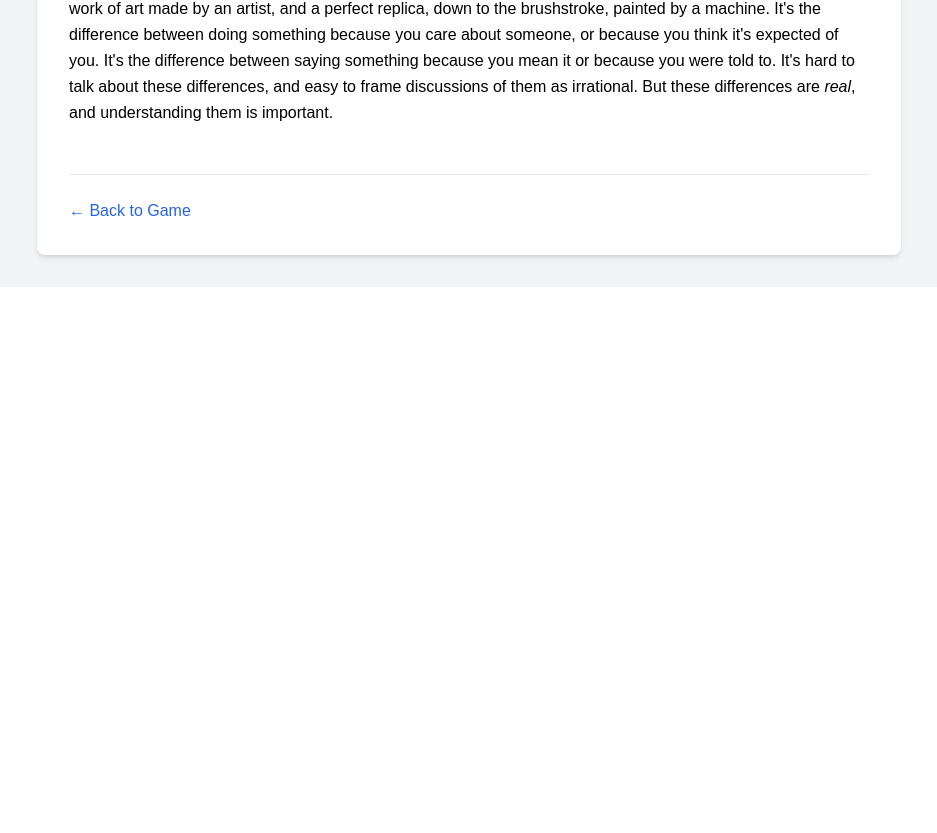
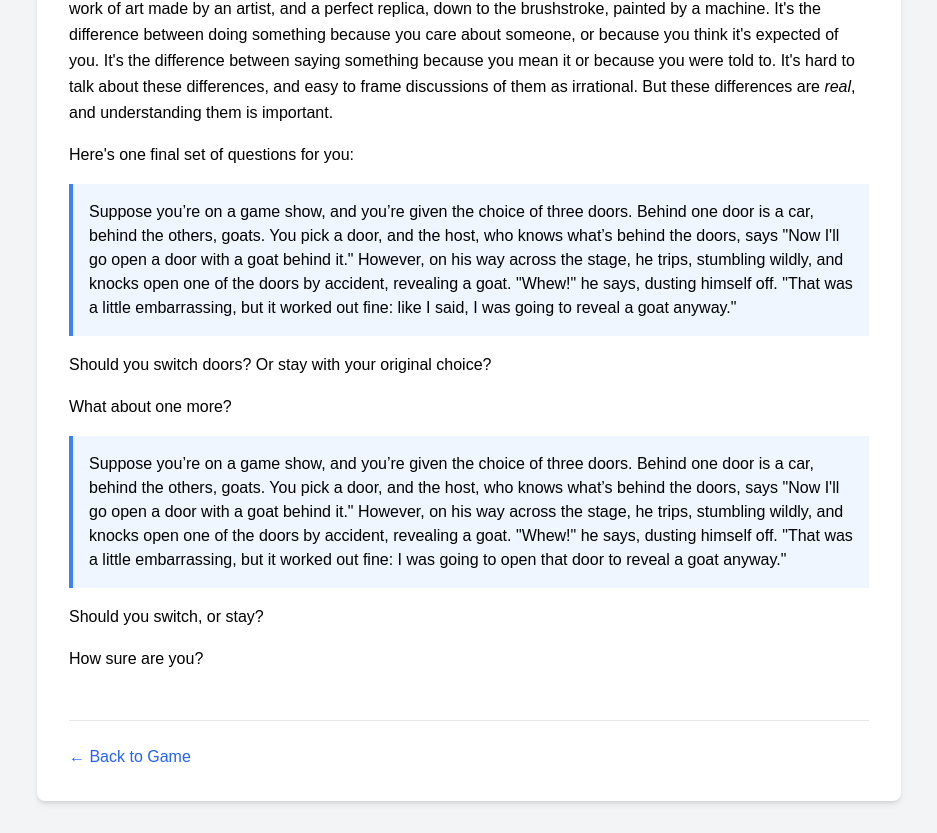
Before and after one commit to bbctol/does-monty-know, a Next.js app: page /explanation in a window 1280 px wide. Shown: the part 9617-10450 px from the top of the page, without its empty margins (171-1108 px from the left). Before the commit the page ends 9904 px from the top, so only its background shows below. Built offline with nearby package versions, Linux system fonts and the light colour scheme.

Commit message:
Update explanation.js
added final questions

```diff
--- a/pages/explanation.js
+++ b/pages/explanation.js
@@ -400,7 +400,7 @@ export default function Explanation() {
                   updated their gut feeling with the sense that: problems like this have a trick, remember? just remember that it's actually better to switch.
                 </p>
                 <p className="text-black mb-4 leading-relaxed">
-                  So the lesson is this: you have to use logic, <em>real</em> logic, break a problem down to its components before leaping to a solution. There's no list of cognitive
+                  So the lesson is, you have to use logic, <em>real</em> logic, break a problem down to its components before leaping to a solution. There's no list of cognitive
                   fallacies you can memorize that will make you rational, no perfect set of heuristics that will always guide you correctly. Some things in life are intuitive, some are counter-intuitive, and
                   there's no detectable difference between the two before you break the problems down and look at them logically. The lesson of the Monty Hall problem shouldn't just be that "probability is tricky," it should be
                   a reminder that <em>anything</em> can be tricky, and even if you think you know the tricks, you can get tricked again. There is <em>no</em> substitute for doing the math, running the simulation, approaching the problem
@@ -423,7 +423,39 @@ export default function Explanation() {
                   the difference between a work of art made by an artist, and a perfect replica, down to the brushstroke, painted by a machine. It's the difference between doing something because you care about someone, or
                   because you think it's expected of you. It's the difference between saying something because you mean it or because you were told to.
                   It's hard to talk about these differences, and easy to frame discussions of them as irrational. But these differences are <em>real</em>, and understanding them is important.
+                </p>
+                <p className="text-black mb-4 leading-relaxed">
+                  Here's one final set of questions for you:</p>
 
+                <div className="bg-blue-50 border-l-4 border-blue-500 p-4 my-4">
+                    <p>
+                    Suppose you’re on a game show, and you’re given the choice of three doors.
+                    Behind one door is a car, behind the others, goats. You pick a door, and the host,
+                    who knows what’s behind the doors, says "Now I'll go open a door with a goat behind it." However, on his way across the stage, he trips, stumbling wildly, and knocks open
+                    one of the doors by accident, revealing a goat. "Whew!" he says, dusting himself off. "That was a little embarrassing, but it worked out fine: like I said, I was going to
+                    reveal a goat anyway."
+                    </p>
+                  </div>
+                <p className="text-black mb-4 leading-relaxed">
+                  Should you switch doors? Or stay with your original choice?
+                </p>
+                <p className="text-black mb-4 leading-relaxed">
+                  What about one more?
+                </p>
+                <div className="bg-blue-50 border-l-4 border-blue-500 p-4 my-4">
+                    <p>
+                    Suppose you’re on a game show, and you’re given the choice of three doors.
+                    Behind one door is a car, behind the others, goats. You pick a door, and the host,
+                    who knows what’s behind the doors, says "Now I'll go open a door with a goat behind it." However, on his way across the stage, he trips, stumbling wildly, and knocks open
+                    one of the doors by accident, revealing a goat. "Whew!" he says, dusting himself off. "That was a little embarrassing, but it worked out fine: I was going to open that door to
+                    reveal a goat anyway."
+                    </p>
+                  </div>
+                <p className="text-black mb-4 leading-relaxed">
+                  Should you switch, or stay?
+                </p>
+                <p className="text-black mb-4 leading-relaxed">
+                  How sure are you?
                 </p>
               </section>
 
```
